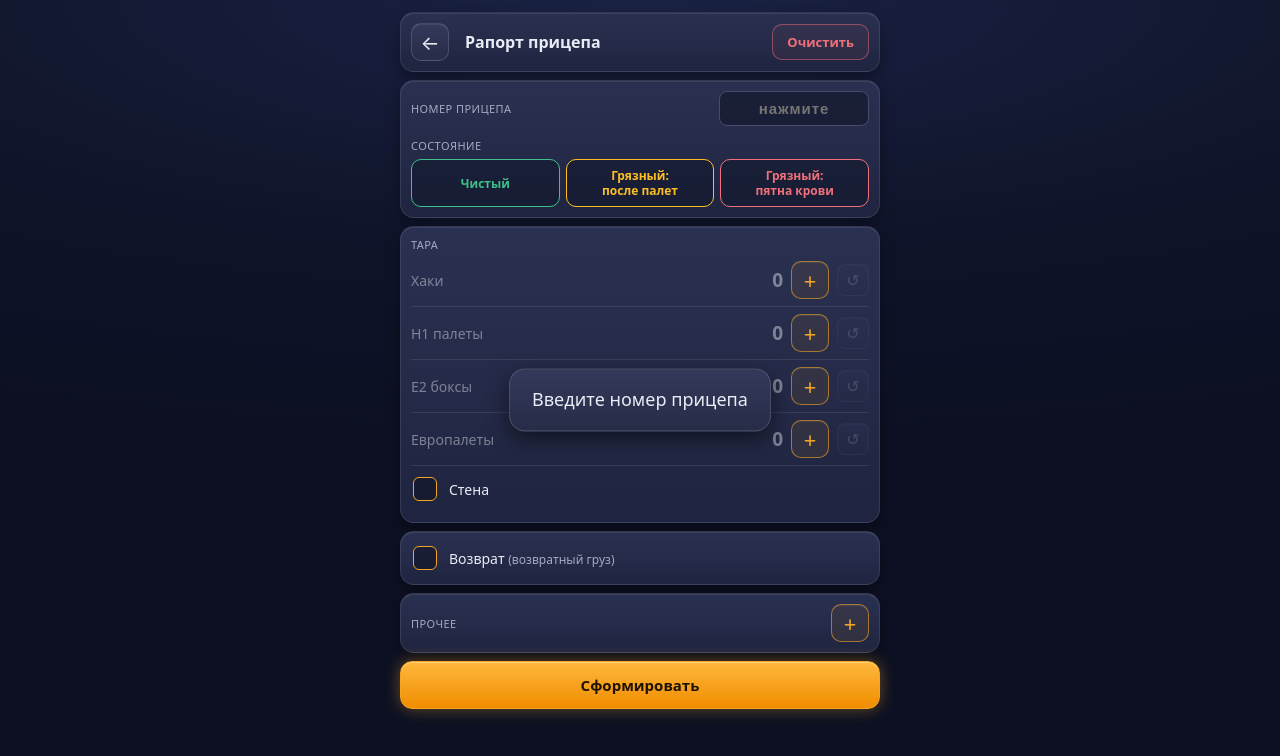
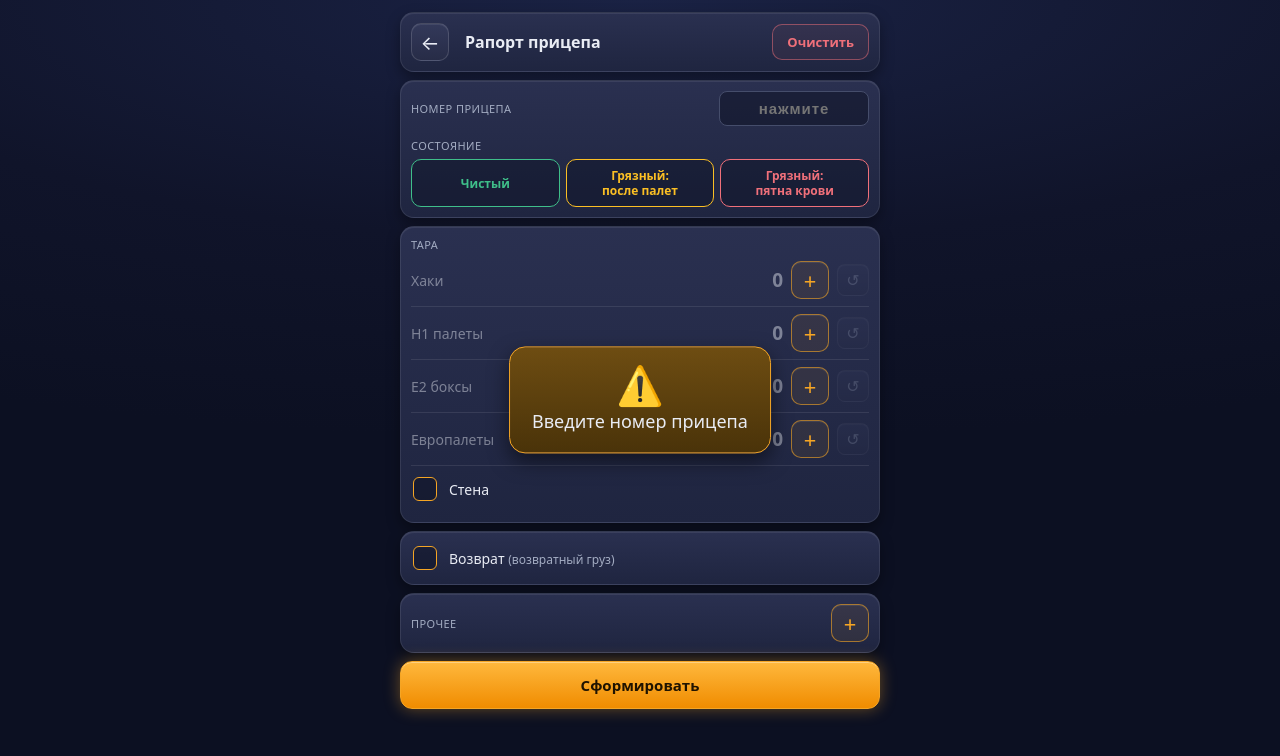
Before and after one commit to Vivis71/driver-diary, a plain HTML site: page trailer.html in a window 1280 px wide. Both pictures are taken after a click on the button "Сформировать". Drawn offline with Linux system fonts and the light colour scheme.

Commit message:
Add files via upload

```diff
--- a/trailer.html
+++ b/trailer.html
@@ -176,11 +176,23 @@ const $ = id => document.getElementById(id);
 
 function toastFill(t, text){
   t.textContent = '';
-  var m = /^(⚠️|❌)\s*([\s\S]*)$/.exec(text);
+  var K = {
+    '✅': ['linear-gradient(180deg,#1f6b4f,#144633)', '#3fbf8a'],
+    '⚠️': ['linear-gradient(180deg,#6e4d12,#4a3309)', '#f5a524'],
+    '❌': ['linear-gradient(180deg,#702733,#4a1a22)', '#f0707a']
+  };
+  var m = /^(✅|⚠️|❌)\s*([\s\S]*)$/.exec(text);
+  var c = m && K[m[1]];
+  t.style.setProperty('background', c ? c[0] : 'linear-gradient(180deg,#3a4270,#2a3052)', 'important');
+  t.style.setProperty('border-color', c ? c[1] : '#6c78b4', 'important');
   if (!m) { t.textContent = text; return; }
   var big = document.createElement('div');
-  big.textContent = m[1]; big.style.cssText = 'font-size:38px;line-height:1.1;margin-bottom:4px';
-  t.appendChild(big); t.appendChild(document.createTextNode(m[2]));
+  big.style.cssText = 'line-height:1;margin-bottom:6px';
+  if (m[1] === '✅') {
+    big.innerHTML = '<svg width="44" height="44" viewBox="0 0 24 24" aria-hidden="true"><circle cx="12" cy="12" r="11" fill="#3fbf8a"/><path d="M7 12.5l3.2 3.2L17 8.8" fill="none" stroke="#0d2a1f" stroke-width="2.4" stroke-linecap="round" stroke-linejoin="round"/></svg>';
+  } else { big.textContent = m[1]; big.style.fontSize = '38px'; }
+  t.appendChild(big);
+  if (m[2]) t.appendChild(document.createTextNode(m[2]));
 }
 function toast(text, ms){
   const t = $('toast');
@@ -268,7 +280,7 @@ $('otCancel').onclick = () => $('ovOther').classList.remove('show');
 $('otQty').oninput = e => { e.target.value = e.target.value.replace(/\D/g, ''); };
 $('otOk').onclick = () => {
   const name = $('otName').value.trim();
-  if(!name){ $('otName').focus(); toast('Введите название'); return; }
+  if(!name){ $('otName').focus(); toast('⚠️ Введите название'); return; }
   S.others.push({name:name, qty:parseInt($('otQty').value, 10) || 0});
   save(); render();
   $('ovOther').classList.remove('show');
@@ -321,9 +333,9 @@ function copyText(text){
   });
 }
 $('make').onclick = () => {
-  if(!S.num){ toast('Введите номер прицепа'); return; }
+  if(!S.num){ toast('⚠️ Введите номер прицепа'); return; }
   if(!S.state){
-    toast('Выберите состояние: чистый, грязный после палет или пятна крови');
+    toast('⚠️ Выберите состояние: чистый, грязный после палет или пятна крови');
     const sg = document.querySelector('.seg'); sg.scrollIntoView({block:'center', behavior:'smooth'});
     sg.style.outline = '2px solid var(--red)'; sg.style.outlineOffset = '4px'; sg.style.borderRadius = '12px';
     setTimeout(() => { sg.style.outline = ''; }, 2200);
@@ -331,7 +343,7 @@ $('make').onclick = () => {
   }
   const text = buildText();
   copyText(text).then(
-    () => toast(text, 4000),
+    () => toast('✅ ' + text, 4000),
     () => toast('⚠️ Не скопировано\n' + text, 5000)
   );
 };
```
Also changed, not shown: index.html (+17 -5 lines).
